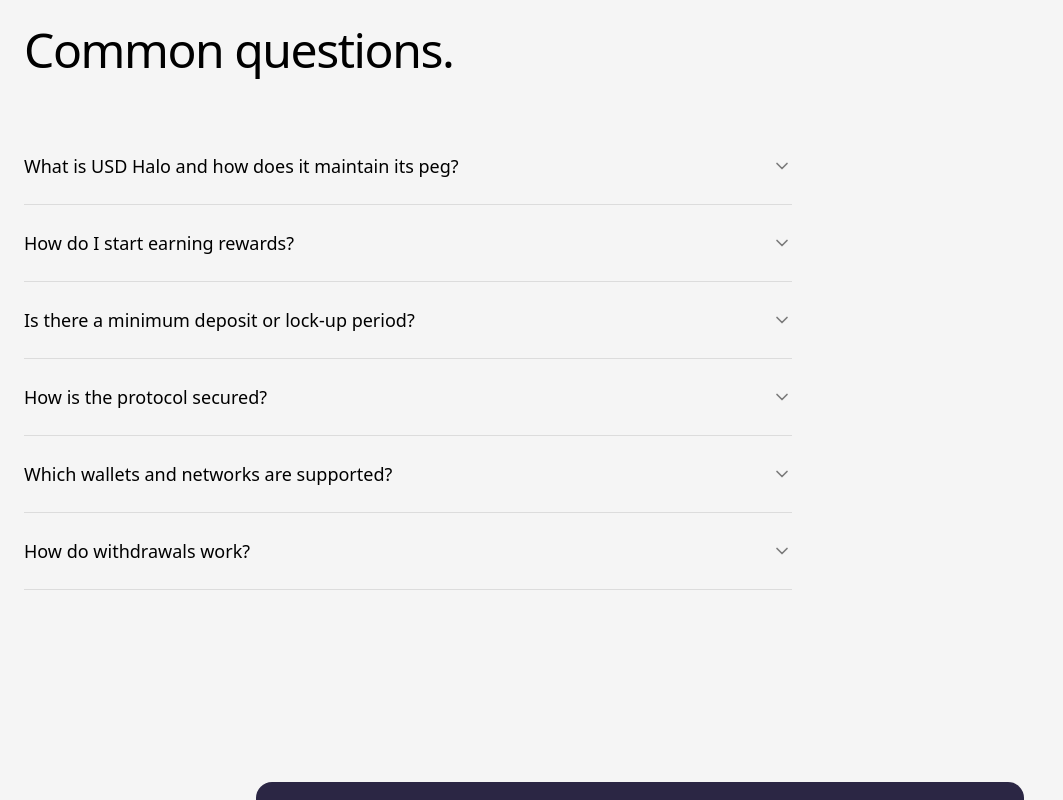
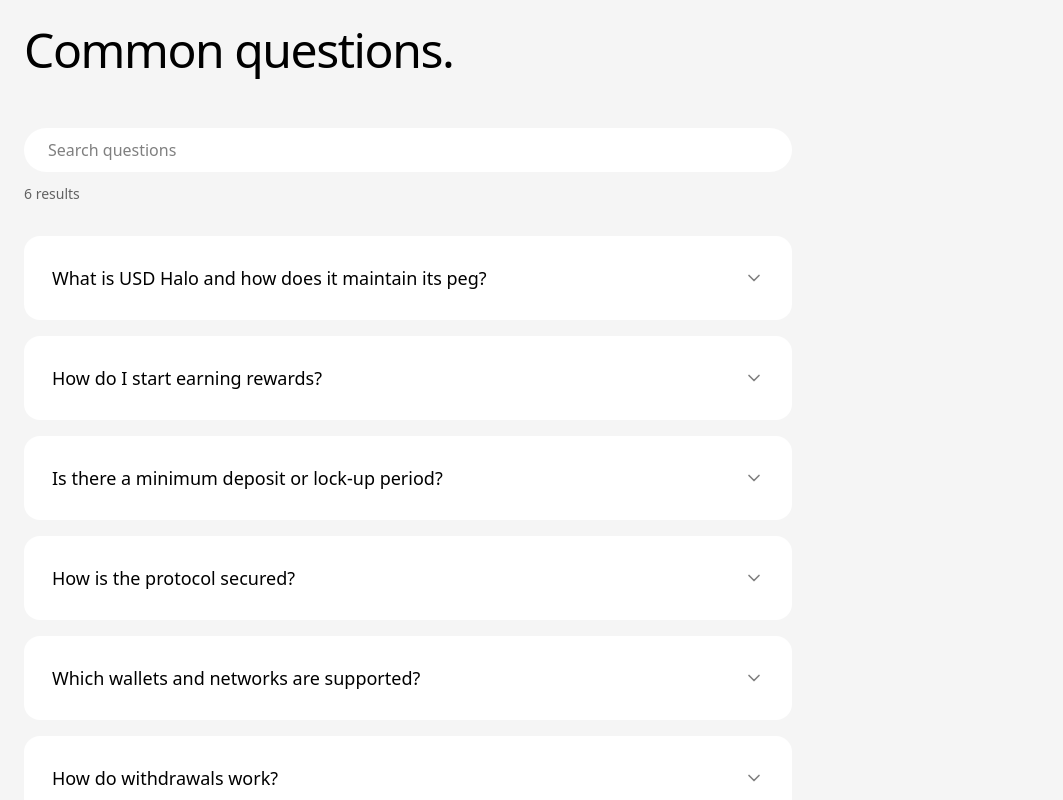
Before and after one commit to 103492-MaxPaardekam/usd-halo, a React (Vite) app: page /help in a window 1280 px wide. Shown: the part 960-1760 px from the top of the page, without its empty margins (0-1063 px from the left). Built offline with nearby package versions, Linux system fonts and the light colour scheme; a web font is replaced by a local one.

Commit message:
feat: add wallet address copy functionality and search feature to Help page

```diff
--- a/src/pages/Help.tsx
+++ b/src/pages/Help.tsx
@@ -72,34 +72,40 @@
   const [open, setOpen] = useState(false);
 
   return (
-    <div className="border-b border-black/10">
+    <div className="bg-white rounded-2xl p-7">
       <button
-        onClick={() => setOpen(!open)}
-        className="w-full flex items-center justify-between py-6 text-left transition-colors duration-200 hover:text-black/70"
+        onClick={() => setOpen((current) => !current)}
+        className="w-full flex items-center justify-between text-left transition-colors duration-200 hover:text-black/70"
       >
         <span className="text-black text-lg font-medium pr-4">{question}</span>
-        <ChevronDown
-          className={`w-5 h-5 text-black/50 shrink-0 transition-transform duration-200 ${
-            open ? "rotate-180" : ""
-          }`}
-        />
+        <ChevronDown className="w-5 h-5 text-black/50 shrink-0" />
       </button>
-      <div
-        className={`grid transition-all duration-200 ${
-          open ? "grid-rows-[1fr] pb-6" : "grid-rows-[0fr]"
-        }`}
-      >
-        <div className="overflow-hidden">
+      {open ? (
+        <div className="pt-5">
           <p className="text-black/70 text-base leading-relaxed max-w-2xl">
             {answer}
           </p>
         </div>
-      </div>
+      ) : null}
     </div>
   );
 }
 
 export function Help() {
+  const [query, setQuery] = useState("");
+
+  const filteredFaqs = faqs.filter((faq) => {
+    const normalizedQuery = query.trim().toLowerCase();
+    if (!normalizedQuery) {
+      return true;
+    }
+
+    return (
+      faq.question.toLowerCase().includes(normalizedQuery) ||
+      faq.answer.toLowerCase().includes(normalizedQuery)
+    );
+  });
+
   return (
     <>
       {/* Page Hero */}
@@ -152,14 +158,37 @@
         >
           Common questions.
         </h2>
+        <div className="max-w-3xl mb-8">
+          <input
+            type="search"
+            value={query}
+            onChange={(event) => setQuery(event.target.value)}
+            aria-label="Search help questions"
+            placeholder="Search questions"
+            className="bg-white text-black placeholder:text-black/50 rounded-full px-6 py-2.5 text-base w-full outline-none transition-colors duration-200"
+          />
+          <p className="text-black/60 text-sm mt-3">
+            {filteredFaqs.length} result{filteredFaqs.length === 1 ? "" : "s"}
+          </p>
+        </div>
         <div className="max-w-3xl">
-          {faqs.map((faq) => (
+          {filteredFaqs.length > 0 ? (
+            <div className="flex flex-col gap-4">
+              {filteredFaqs.map((faq) => (
                 <FAQItem
                   key={faq.question}
                   question={faq.question}
                   answer={faq.answer}
                 />
               ))}
+            </div>
+          ) : (
+            <div className="bg-white rounded-2xl p-7">
+              <p className="text-black/70 text-base leading-relaxed max-w-md">
+                No matches found. Try another keyword or browse all questions.
+              </p>
+            </div>
+          )}
         </div>
       </SectionContainer>
 
--- a/src/pages/Wallet.tsx
+++ b/src/pages/Wallet.tsx
@@ -1,3 +1,4 @@
+import { useState } from "react";
 import { Wallet as WalletIcon, Shield, Link2, Smartphone, HardDrive, Layers } from "lucide-react";
 import { CTAButton } from "../components/CTAButton";
 import { SectionContainer } from "../components/SectionContainer";
@@ -11,7 +12,37 @@
   { name: "Ledger", description: "Hardware-level security for your assets.", icon: HardDrive },
 ];
 
+const MOCK_WALLET_ADDRESS = "0x9e4f8a12b0d3c56a77f0e2a9b83c4d11f2a98b7c";
+
+type CopyStatus = "idle" | "copied" | "error";
+
 export function Wallet() {
+  const [copyStatus, setCopyStatus] = useState<CopyStatus>("idle");
+
+  const handleCopyAddress = async () => {
+    try {
+      if (navigator.clipboard && window.isSecureContext) {
+        await navigator.clipboard.writeText(MOCK_WALLET_ADDRESS);
+      } else {
+        const textarea = document.createElement("textarea");
+        textarea.value = MOCK_WALLET_ADDRESS;
+        textarea.style.position = "fixed";
+        textarea.style.opacity = "0";
+        document.body.appendChild(textarea);
+        textarea.focus();
+        textarea.select();
+        document.execCommand("copy");
+        document.body.removeChild(textarea);
+      }
+
+      setCopyStatus("copied");
+      window.setTimeout(() => setCopyStatus("idle"), 2000);
+    } catch {
+      setCopyStatus("error");
+      window.setTimeout(() => setCopyStatus("idle"), 2000);
+    }
+  };
+
   return (
     <>
       {/* Page Hero */}
@@ -44,6 +75,12 @@
               >
                 $0.00
               </p>
+              <div className="mt-6">
+                <p className="text-white/60 text-sm mb-2">Wallet address</p>
+                <p className="text-white/60 text-base leading-relaxed max-w-md break-all">
+                  {MOCK_WALLET_ADDRESS}
+                </p>
+              </div>
             </div>
             <div className="flex flex-col sm:flex-row items-start sm:items-end gap-8">
               <div>
@@ -53,6 +90,19 @@
                   style={{ letterSpacing: "-0.02em" }}
                 >
                   $0.00
+                </p>
+                <button
+                  onClick={handleCopyAddress}
+                  className="mt-5 bg-white text-black text-base font-medium px-7 py-2.5 rounded-full hover:bg-white/90 transition-colors duration-200"
+                >
+                  Copy address
+                </button>
+                <p className="text-white/60 text-sm mt-3">
+                  {copyStatus === "copied"
+                    ? "Address copied."
+                    : copyStatus === "error"
+                      ? "Copy failed."
+                      : ""}
                 </p>
               </div>
               <button className="bg-white text-black text-base font-medium px-7 py-2.5 rounded-full hover:bg-white/90 transition-colors duration-200">
```
Lines whose indentation alone changed are shown as unchanged.
